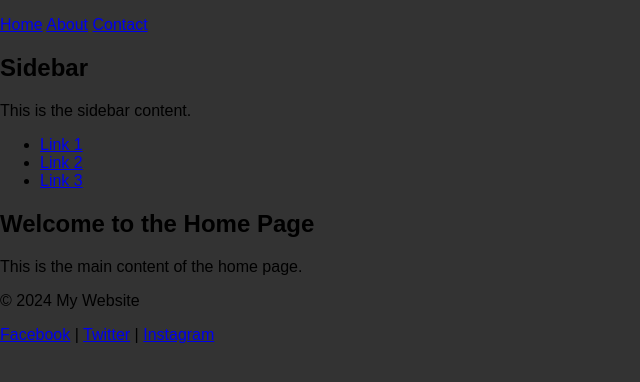
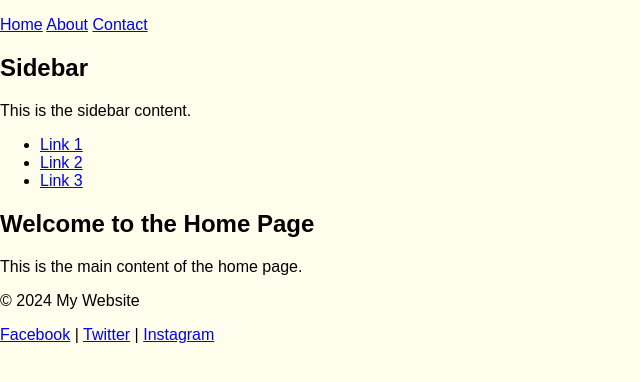
Before and after one commit to abieegit/styling_course, a plain HTML site: page index.html in a window 1280 px wide. Shown: the whole page, without its empty margins (0-640 px from the left). Drawn offline with Linux system fonts and the light colour scheme.

```diff
--- a/style.css
+++ b/style.css
@@ -2,5 +2,5 @@
     font-family: Arial;
     margin: 0;
     padding: 0;
-    background-color: #333;
+    background-color: #fffdeb;
 }
```
